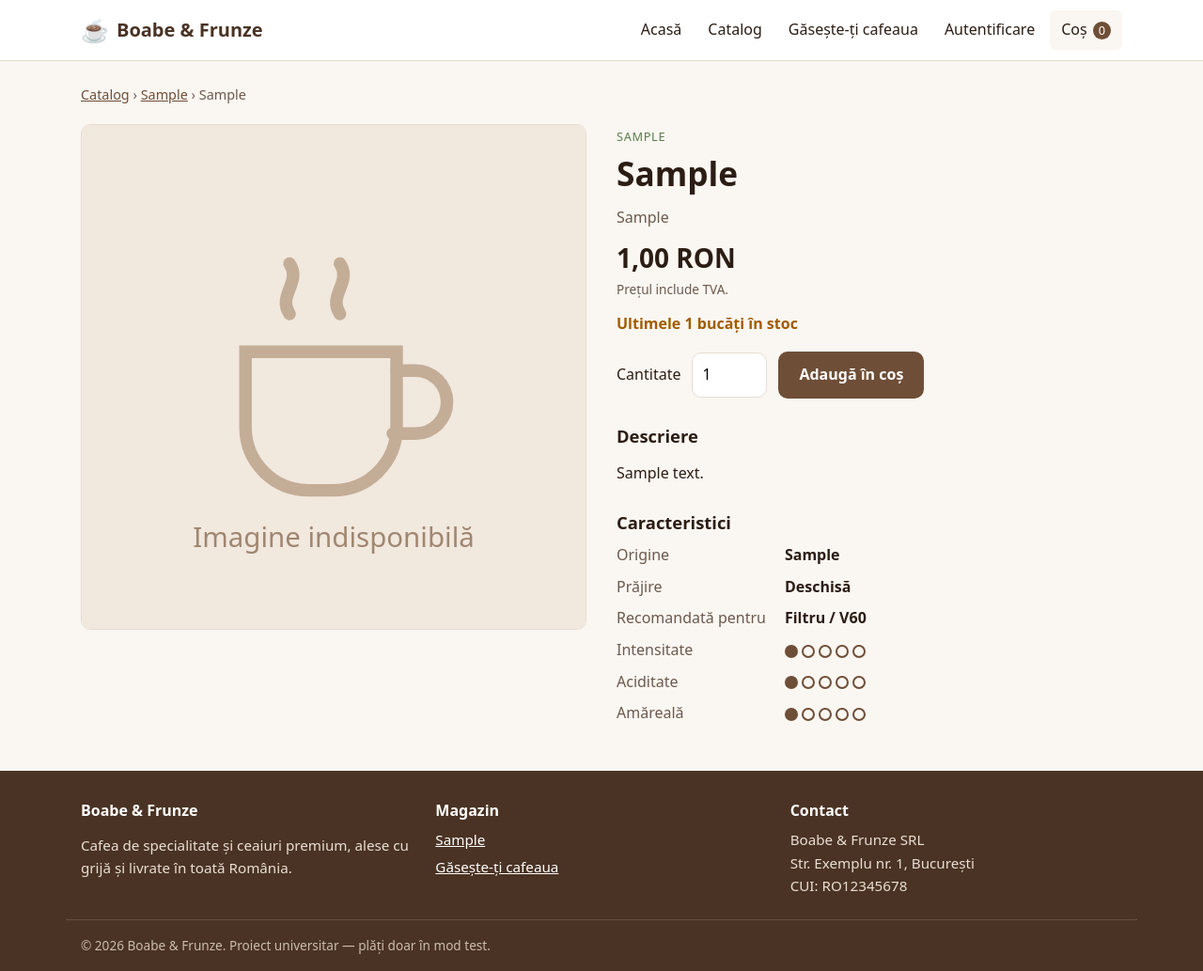
After one commit to smiron02/Boabe-Frunze, a PHP site: page /ceai-cafea/produs.php?id=1 in a window 1280 px wide. The commit adds this page. Shown: the whole page at 94% size. Run offline with PHP 8.4, Linux system fonts and the light colour scheme; tables that the repository leaves empty hold one stand-in row (values such as "Sample post").

Commit message:
Etapa 3: catalog cu filtre pe categorie și pagina de produs
- catalog.php: filtrare după categorie (id validat cu filter_input),
  ordonare prin listă albă (ORDER BY nu acceptă parametri), produsele
  epuizate afișate la final, 404 pentru categorie inexistentă
- produs.php: imagine, preț, gramaj, stare stoc (în stoc / ultimele
  bucăți / epuizat), atribute cafea cu scală 1-5 (LEFT JOIN),
  formular „Adaugă în coș” cu token CSRF, 404 pentru produs inexistent
- includes/card_produs.php: cardul de produs refolosit în index și catalog
- functii.php: pagina404(), csrfToken(), campCsrf(), verificaCsrf()
- main.js: trimitere automată la schimbarea ordonării
- CSS: filtre, pagina de produs, grilă cu 2 coloane pe telefon

Co-Authored-By: Claude Opus 5.5 <noreply@anthropic.com>
Claude-Session: https://claude.ai/code/session_01PDJuMhnTcTtK4R5qJD1gXv

```diff
--- a/assets/css/style.css
+++ b/assets/css/style.css
@@ -184,7 +184,11 @@ h1, h2, h3 { line-height: 1.25; margin: 0 0 .6em; }
 
 /* ---------- Carduri produs (refolosite în catalog) ---------- */
 .produse-grila {
-    display: grid; gap: 20px; grid-template-columns: repeat(auto-fill, minmax(220px, 1fr));
+    /* Telefon: 2 coloane; de la 600px: câte încap, minim 220px fiecare */
+    display: grid; gap: 12px; grid-template-columns: repeat(2, minmax(0, 1fr));
+}
+@media (min-width: 600px) {
+    .produse-grila { gap: 20px; grid-template-columns: repeat(auto-fill, minmax(220px, 1fr)); }
 }
 .produs-card {
     background: var(--culoare-suprafata); border: 1px solid var(--culoare-bordura);
@@ -214,3 +218,59 @@ h1, h2, h3 { line-height: 1.25; margin: 0 0 .6em; }
     border-top: 1px solid rgba(255,255,255,.15); margin-top: 24px; padding-top: 16px; padding-bottom: 16px;
     font-size: .85rem; color: #cbbcae;
 }
+
+/* ---------- Catalog ---------- */
+.intro { color: var(--culoare-text-slab); max-width: 700px; }
+.catalog-bara {
+    display: flex; flex-wrap: wrap; gap: 12px 24px; align-items: center; justify-content: space-between;
+    margin: 20px 0 8px;
+}
+.filtre { display: flex; flex-wrap: wrap; gap: 8px; }
+.filtru {
+    padding: 6px 14px; border-radius: 999px; border: 1px solid var(--culoare-bordura);
+    background: var(--culoare-suprafata); text-decoration: none; color: var(--culoare-text); font-size: .95rem;
+}
+.filtru:hover { border-color: var(--culoare-primara); }
+.filtru[aria-current="page"] { background: var(--culoare-primara); border-color: var(--culoare-primara); color: #fff; }
+.ordonare { display: flex; align-items: center; gap: 8px; }
+.ordonare select {
+    padding: 6px 10px; font: inherit; border: 1px solid var(--culoare-bordura);
+    border-radius: var(--raza); background: #fff;
+}
+.buton--mic { padding: 6px 14px; }
+/* Când JavaScript e activ, butonul „Aplică” nu mai e necesar */
+.js .ordonare .buton { display: none; }
+.rezultate { color: var(--culoare-text-slab); font-size: .9rem; margin-bottom: 16px; }
+.produs-card--epuizat img { opacity: .55; }
+
+/* ---------- Pagina de produs ---------- */
+.fir-ariadna { font-size: .9rem; color: var(--culoare-text-slab); margin-bottom: 20px; }
+.produs-detalii { display: grid; gap: 32px; }
+@media (min-width: 760px) {
+    .produs-detalii { grid-template-columns: 1fr 1fr; align-items: start; }
+}
+.produs-detalii__imagine img {
+    width: 100%; aspect-ratio: 1; object-fit: cover;
+    border-radius: var(--raza); border: 1px solid var(--culoare-bordura); background: var(--culoare-suprafata);
+}
+.produs-detalii h1 { font-size: clamp(1.6rem, 3vw, 2.2rem); margin-top: 4px; }
+.produs-detalii h2 { font-size: 1.15rem; margin-top: 28px; }
+.produs-detalii__gramaj { color: var(--culoare-text-slab); margin: -8px 0 8px; }
+.produs-detalii__pret { font-size: 1.75rem; font-weight: 700; margin: 0; }
+.nota { font-size: .85rem; color: var(--culoare-text-slab); margin-top: 0; }
+.stoc { font-weight: 600; margin: 12px 0; }
+.stoc--disponibil { color: var(--culoare-accent); }
+.stoc--putin { color: #a15c00; }
+.stoc--epuizat { color: var(--culoare-reducere); }
+.adauga-cos { display: flex; flex-wrap: wrap; align-items: center; gap: 12px; margin: 16px 0; }
+.adauga-cos input {
+    width: 80px; padding: 10px; font: inherit; border: 1px solid var(--culoare-bordura); border-radius: var(--raza);
+}
+.caracteristici {
+    display: grid; grid-template-columns: max-content 1fr; gap: 8px 20px; margin: 0;
+}
+.caracteristici dt { color: var(--culoare-text-slab); }
+.caracteristici dd { margin: 0; font-weight: 600; }
+.scala { display: inline-flex; gap: 4px; vertical-align: middle; }
+.scala__punct { width: 14px; height: 14px; border-radius: 50%; border: 2px solid var(--culoare-primara); }
+.scala__punct--plin { background: var(--culoare-primara); }
--- a/assets/js/main.js
+++ b/assets/js/main.js
@@ -4,6 +4,15 @@
  * cititoarelor de ecran dacă meniul este deschis.
  */
 document.addEventListener('DOMContentLoaded', function () {
+    // Clasa „js” pe <html>: CSS-ul poate ascunde elemente necesare doar fără JavaScript
+    document.documentElement.classList.add('js');
+
+    // Câmpurile <select data-trimite-automat> trimit formularul la schimbare
+    // (ex.: ordonarea din catalog), fără a mai apăsa „Aplică”.
+    document.querySelectorAll('[data-trimite-automat]').forEach(function (camp) {
+        camp.addEventListener('change', function () { camp.form.submit(); });
+    });
+
     var buton = document.querySelector('.meniu-buton');
     var meniu = document.getElementById('meniu-principal');
     if (!buton || !meniu) return;
--- a/includes/functii.php
+++ b/includes/functii.php
@@ -92,6 +92,55 @@ function imagineProdus(?string $fisier): string
 }
 
 /**
+ * Afișează pagina „Nu a fost găsit” (cod HTTP 404) și oprește scriptul.
+ * Folosită când un produs/categorie nu există sau nu este activ.
+ */
+function pagina404(string $mesaj = 'Pagina căutată nu există.'): never
+{
+    http_response_code(404);
+    $titluPagina = 'Pagina nu a fost găsită';
+    require __DIR__ . '/header.php';
+    echo '<h1>Nu am găsit pagina</h1><p>' . e($mesaj) . '</p>';
+    echo '<p><a class="buton" href="' . e(url('catalog.php')) . '">Înapoi la catalog</a></p>';
+    require __DIR__ . '/footer.php';
+    exit;
+}
+
+// ---------------------------------------------------------------
+// Protecție CSRF (Cross-Site Request Forgery)
+// Fiecare formular care modifică date conține un token secret, generat
+// o dată pe sesiune. Un site străin nu poate cunoaște tokenul, deci nu
+// poate trimite formulare „în numele” utilizatorului.
+// ---------------------------------------------------------------
+
+/** Tokenul sesiunii curente (se generează la prima utilizare). */
+function csrfToken(): string
+{
+    pornesteSesiunea();
+    if (empty($_SESSION['csrf'])) {
+        $_SESSION['csrf'] = bin2hex(random_bytes(32));
+    }
+    return $_SESSION['csrf'];
+}
+
+/** Câmpul ascuns care se pune în fiecare <form method="post">. */
+function campCsrf(): string
+{
+    return '<input type="hidden" name="csrf" value="' . e(csrfToken()) . '">';
+}
+
+/** Se apelează la începutul oricărui script care primește POST. */
+function verificaCsrf(): void
+{
+    $trimis = $_POST['csrf'] ?? '';
+    // hash_equals compară în timp constant (nu „scapă” informații prin durată)
+    if (!is_string($trimis) || !hash_equals(csrfToken(), $trimis)) {
+        http_response_code(403);
+        exit('Cererea nu a putut fi verificată (token CSRF invalid). Reîncarcă pagina și încearcă din nou.');
+    }
+}
+
+/**
  * Formatează un preț în stil românesc: 1234.5 → „1.234,50 RON”.
  */
 function formatPret(float $pret): string
--- /dev/null
+++ b/produs.php
@@ -0,0 +1,121 @@
+<?php
+/**
+ * Pagina de detalii a unui produs: produs.php?id=5
+ */
+
+require_once __DIR__ . '/includes/functii.php';
+
+// ---------- 1. Validarea id-ului ----------
+$id = filter_input(INPUT_GET, 'id', FILTER_VALIDATE_INT, ['options' => ['min_range' => 1]]);
+if (!$id) {
+    pagina404('Produsul căutat nu există.');
+}
+
+// ---------- 2. Produsul + categoria + atributele de cafea ----------
+// LEFT JOIN: ceaiurile și accesoriile NU au rând în atribute_cafea,
+// iar atunci coloanele a.* vin NULL (produsul se afișează totuși).
+$stmt = db()->prepare(
+    'SELECT p.*, c.nume AS categorie, c.id AS categorie_id,
+            a.intensitate, a.origine, a.prajire, a.acid, a.amar, a.aparat
+       FROM produse p
+       JOIN categorii c ON c.id = p.categorie_id
+       LEFT JOIN atribute_cafea a ON a.produs_id = p.id
+      WHERE p.id = :id AND p.activ = 1'
+);
+$stmt->execute(['id' => $id]);
+$produs = $stmt->fetch();
+
+if (!$produs) {
+    pagina404('Produsul căutat nu există sau nu mai este disponibil.');
+}
+
+$stoc     = (int)$produs['stoc'];
+$eCafea   = $produs['intensitate'] !== null;
+$aparate  = ['filtru' => 'Filtru / V60', 'espresso' => 'Espressor', 'ibric' => 'Ibric'];
+
+/**
+ * Scală vizuală 1–5 (puncte pline/goale) pentru intensitate, aciditate, amăreală.
+ * Textul „3 din 5” este pentru cititoarele de ecran.
+ */
+function scala(int $valoare): string
+{
+    $html = '<span class="scala" role="img" aria-label="' . $valoare . ' din 5">';
+    for ($i = 1; $i <= 5; $i++) {
+        $html .= '<span class="scala__punct' . ($i <= $valoare ? ' scala__punct--plin' : '') . '"></span>';
+    }
+    return $html . '</span>';
+}
+
+// ---------- 3. Afișarea ----------
+$titluPagina     = $produs['nume'];
+$descrierePagina = mb_strimwidth($produs['descriere'] ?? $produs['nume'], 0, 155, '…');
+require __DIR__ . '/includes/header.php';
+?>
+
+<nav class="fir-ariadna" aria-label="Fir de navigare">
+    <a href="<?= e(url('catalog.php')) ?>">Catalog</a> ›
+    <a href="<?= e(url('catalog.php?categorie=' . $produs['categorie_id'])) ?>"><?= e($produs['categorie']) ?></a> ›
+    <span aria-current="page"><?= e($produs['nume']) ?></span>
+</nav>
+
+<article class="produs-detalii">
+    <div class="produs-detalii__imagine">
+        <!-- Imaginea principală NU are loading="lazy": e vizibilă imediat (mai bine la PageSpeed) -->
+        <img src="<?= e(imagineProdus($produs['imagine'])) ?>" alt="<?= e($produs['nume']) ?>"
+             width="600" height="600">
+    </div>
+
+    <div class="produs-detalii__info">
+        <span class="produs-card__categorie"><?= e($produs['categorie']) ?></span>
+        <h1><?= e($produs['nume']) ?></h1>
+
+        <?php if ($produs['gramaj']): ?>
+            <p class="produs-detalii__gramaj"><?= e($produs['gramaj']) ?></p>
+        <?php endif; ?>
+
+        <p class="produs-detalii__pret"><?= e(formatPret((float)$produs['pret'])) ?></p>
+        <p class="nota">Prețul include TVA.</p>
+
+        <!-- Starea stocului -->
+        <?php if ($stoc === 0): ?>
+            <p class="stoc stoc--epuizat">Stoc epuizat</p>
+        <?php elseif ($stoc <= 5): ?>
+            <p class="stoc stoc--putin">Ultimele <?= $stoc ?> bucăți în stoc</p>
+        <?php else: ?>
+            <p class="stoc stoc--disponibil">În stoc</p>
+        <?php endif; ?>
+
+        <!-- Adăugarea în coș: trimite către cos.php (funcțional din etapa 5).
+             Cantitatea maximă = stocul; serverul o va verifica oricum din nou. -->
+        <form class="adauga-cos" method="post" action="<?= e(url('cos.php')) ?>">
+            <?= campCsrf() ?>
+            <input type="hidden" name="actiune" value="adauga">
+            <input type="hidden" name="produs_id" value="<?= (int)$produs['id'] ?>">
+            <label for="cantitate">Cantitate</label>
+            <input id="cantitate" name="cantitate" type="number" value="1" min="1"
+                   max="<?= max($stoc, 1) ?>" <?= $stoc === 0 ? 'disabled' : '' ?>>
+            <button class="buton" type="submit" <?= $stoc === 0 ? 'disabled' : '' ?>>
+                Adaugă în coș
+            </button>
+        </form>
+
+        <?php if ($produs['descriere']): ?>
+            <h2>Descriere</h2>
+            <p><?= nl2br(e($produs['descriere'])) ?></p>
+        <?php endif; ?>
+
+        <?php if ($eCafea): ?>
+            <h2>Caracteristici</h2>
+            <dl class="caracteristici">
+                <dt>Origine</dt>       <dd><?= e($produs['origine']) ?></dd>
+                <dt>Prăjire</dt>       <dd><?= e(ucfirst($produs['prajire'])) ?></dd>
+                <dt>Recomandată pentru</dt><dd><?= e($aparate[$produs['aparat']] ?? $produs['aparat']) ?></dd>
+                <dt>Intensitate</dt>   <dd><?= scala((int)$produs['intensitate']) ?></dd>
+                <dt>Aciditate</dt>     <dd><?= scala((int)$produs['acid']) ?></dd>
+                <dt>Amăreală</dt>      <dd><?= scala((int)$produs['amar']) ?></dd>
+            </dl>
+        <?php endif; ?>
+    </div>
+</article>
+
+<?php require __DIR__ . '/includes/footer.php'; ?>
```
Also changed, not shown: CLAUDE.md (+1 -1 lines), catalog.php (added, +111 -0 lines), includes/card_produs.php (added, +28 -0 lines), index.php (+1 -16 lines).
